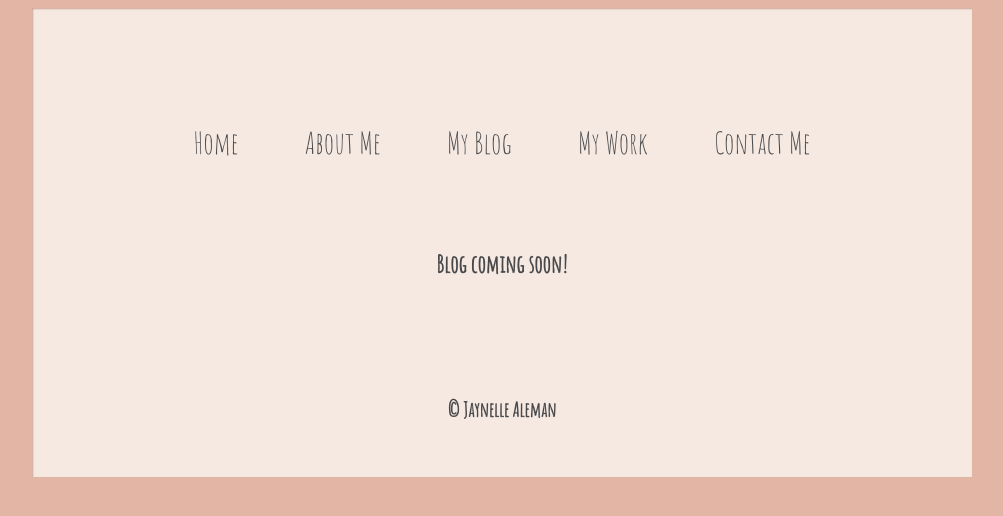
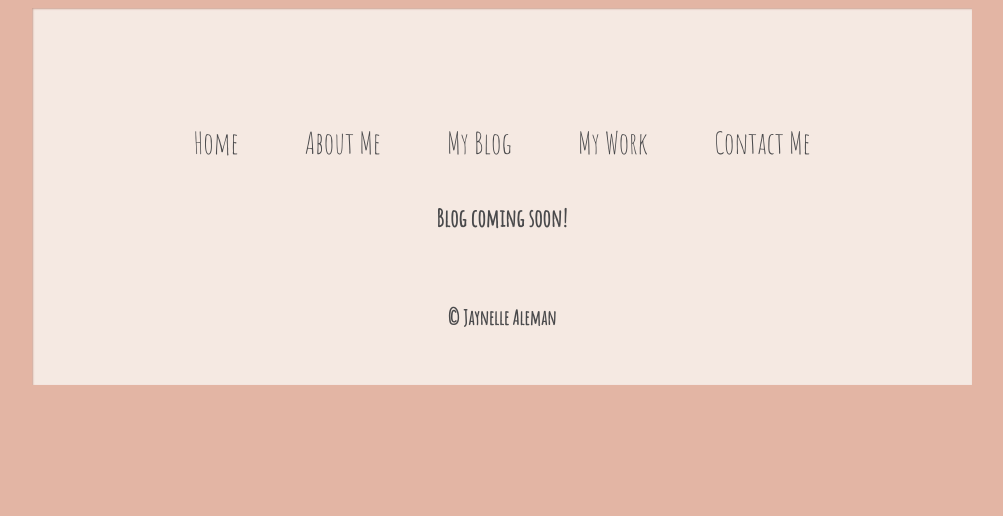
Before and after one commit to almnjay/Jaynelles_site, a PHP site: page /blog.php in a window 1280 px wide. Shown: the top 516 px of the page, without its empty margins (138-1141 px from the left). Run offline with PHP 8.4, Linux system fonts and the light colour scheme; some web fonts are replaced.

Commit message:
Fixed h1 and h2

```diff
--- a/style.css
+++ b/style.css
@@ -27,15 +27,14 @@ nav ul li a{
 h1 {
 	clear: both;
 	color:#49494B;
-	font-family: 'Indie Flower', cursive;
-	padding:1em;
+	font-family: 'Amatic SC', cursive;
 }
 
 h2{
 	clear: both;
 	color:#49494B;
 	font-family: 'Amatic SC', cursive;
-	padding:2em;
+	padding:2px;
 }
 
 p {
```
